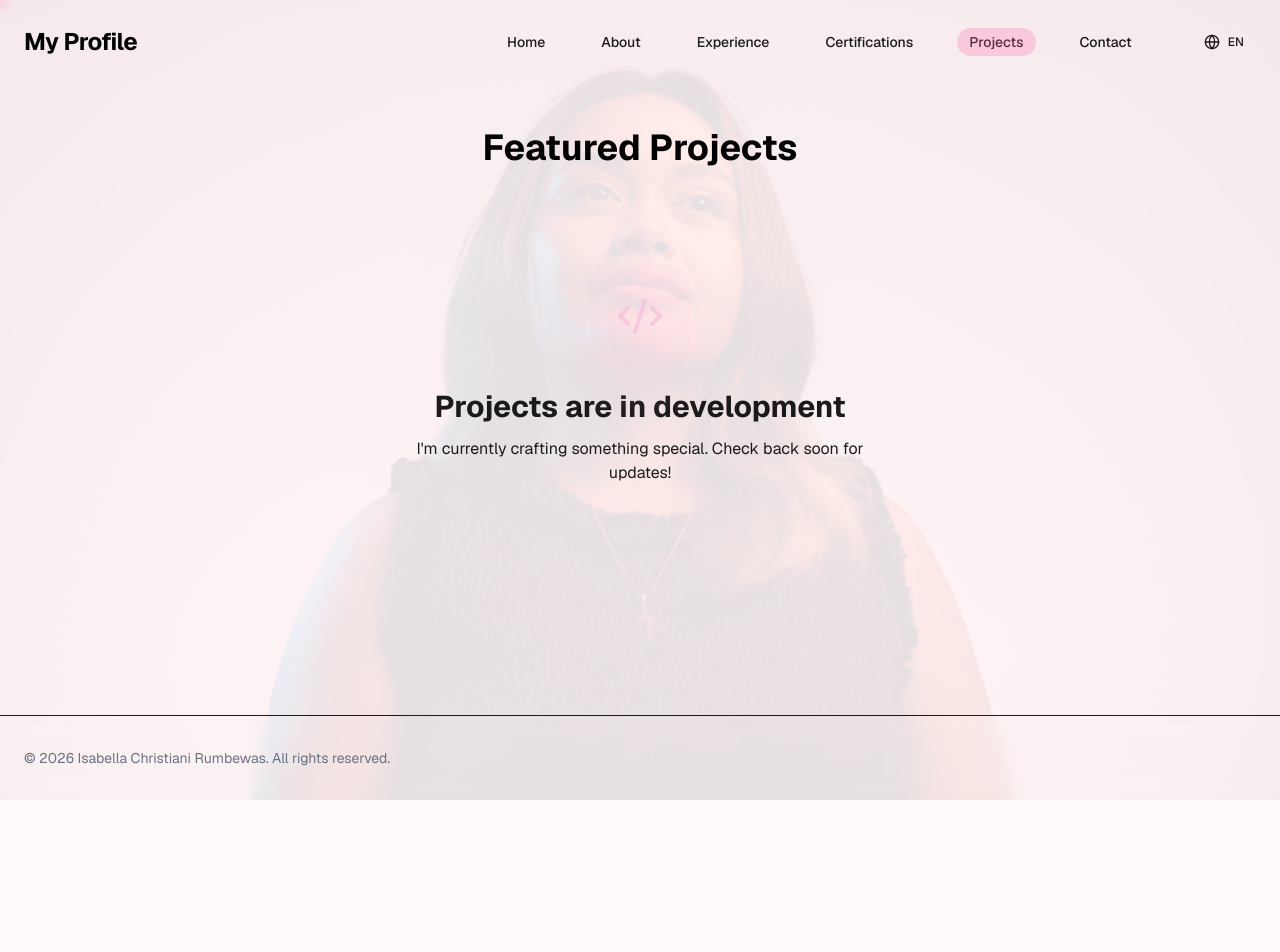
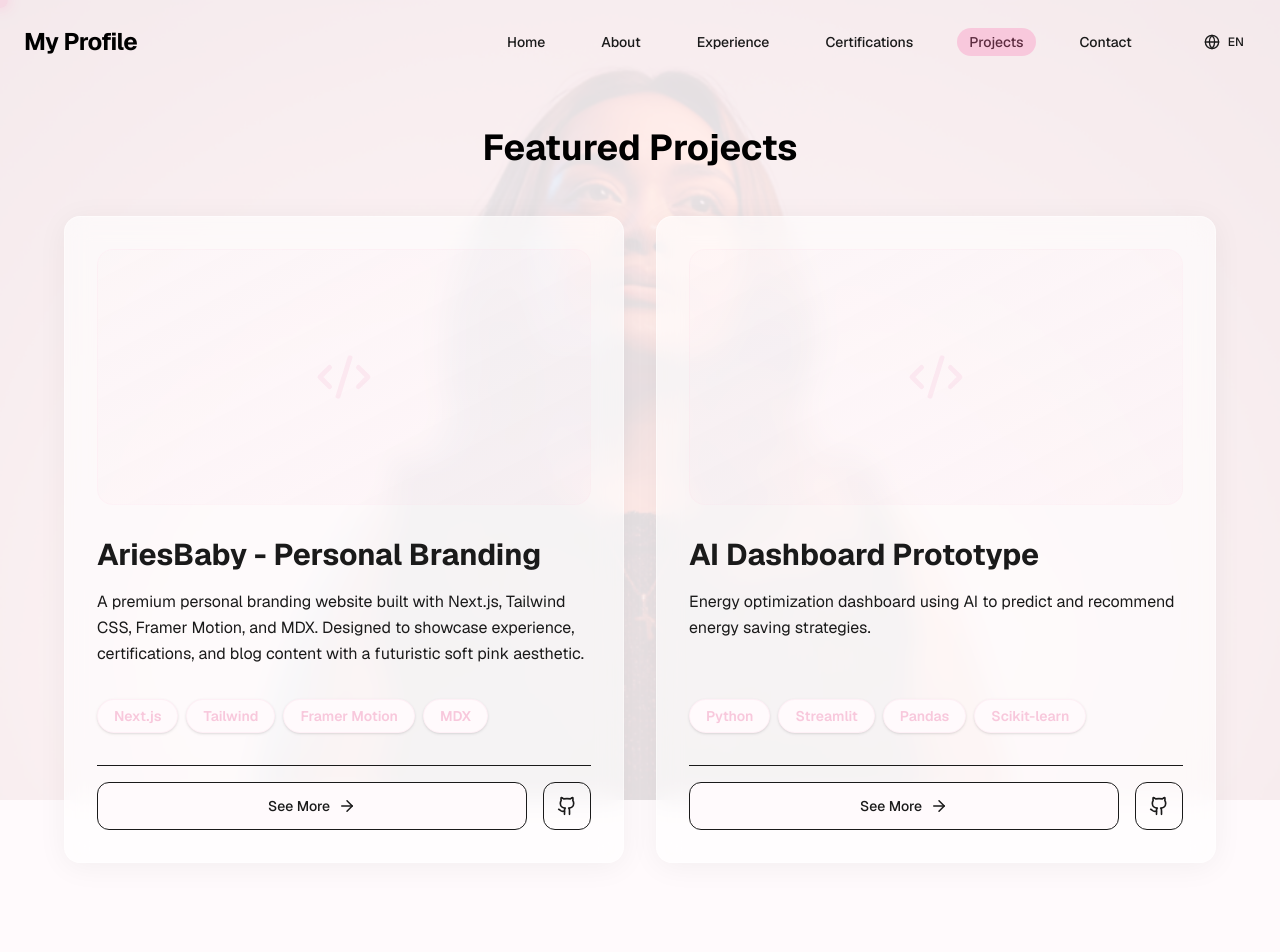
Before and after one commit to longlife4everest/aries-baby, a Next.js app: page /en/projects in a window 1280 px wide. Shown: the top 952 px of the page. Before the commit the page ends 800 px from the top, so only its background shows below. Built offline with nearby package versions, Linux system fonts and the light colour scheme.

Commit message:
edit section about

```diff
--- a/messages/en.json
+++ b/messages/en.json
@@ -85,6 +85,8 @@
   },
   "Common": {
     "readMore": "Read More",
-    "viewAll": "View All"
+    "viewAll": "View All",
+    "seeMore": "See More",
+    "close": "Close"
   }
 }
--- a/messages/id.json
+++ b/messages/id.json
@@ -85,6 +85,8 @@
   },
   "Common": {
     "readMore": "Baca Selengkapnya",
-    "viewAll": "Lihat Semua"
+    "viewAll": "Lihat Semua",
+    "seeMore": "Lihat Detail",
+    "close": "Tutup"
   }
 }
--- a/src/components/layout/Hero.tsx
+++ b/src/components/layout/Hero.tsx
@@ -87,8 +87,7 @@ export function Hero() {
 
               {/* Circular image container */}
               <div className="relative w-full h-full rounded-full border-8 border-background/50 shadow-2xl overflow-hidden flex items-center justify-center bg-accent/20 backdrop-blur-sm">
-
-                <img src="/images/profile.png" alt="Profile" className="w-full h-full object-cover" />
+                <img src="/images/profile2.png" alt="Profile" className="w-full h-full object-cover" />
               </div>
             </div>
           </motion.div>
--- a/src/components/layout/ProjectsGrid.tsx
+++ b/src/components/layout/ProjectsGrid.tsx
@@ -1,50 +1,198 @@
-
 "use client";
 
+import { useState } from 'react';
 import { useTranslations } from 'next-intl';
-import { motion } from "framer-motion";
+import { motion, AnimatePresence } from "framer-motion";
 import { GlassCard } from "@/components/ui/GlassCard";
-import { Github, ExternalLink, Code2 } from "lucide-react";
+import { Github, ExternalLink, Code2, ArrowRight, X } from "lucide-react";
 import { Button } from "@/components/ui/Button";
+
+// Define project structure
+type Project = {
+  id: string;
+  image: string;
+  github: string;
+  demo: string;
+};
 
 export function ProjectsGrid() {
   const t = useTranslations('Projects.items');
   const common = useTranslations('Common');
+  const [selectedProject, setSelectedProject] = useState<Project | null>(null);
 
-  const projects = ['ariesbaby', 'chatgpt'];
+  // Here you can easily add more projects simply by adding the id and configuring the translations in en.json and id.json
+  const projects: Project[] = [
+    {
+      id: 'ariesbaby',
+      image: '', // e.g. '/images/projects/ariesbaby.jpg' (leave empty to show cool placeholder)
+      github: 'https://github.com/rumbewasisabella/aries-baby',
+      demo: '#'
+    },
+    {
+      id: 'chatgpt',
+      image: '',
+      github: 'https://github.com/rumbewasisabella',
+      demo: '#'
+    }
+  ];
 
   return (
-    <div className="flex flex-col items-center justify-center min-h-[40vh] text-center">
+    <>
+      <div className="grid grid-cols-1 lg:grid-cols-2 gap-8 max-w-6xl mx-auto">
+        {projects.map((project, index) => (
           <motion.div
-        initial={{ scale: 0.8, opacity: 0 }}
-        whileInView={{ scale: 1, opacity: 1 }}
-        transition={{ duration: 0.5 }}
+            key={project.id}
+            initial={{ opacity: 0, y: 20 }}
+            whileInView={{ opacity: 1, y: 0 }}
             viewport={{ once: true }}
-        className="relative"
+            transition={{ duration: 0.6, delay: index * 0.2 }}
+            layoutId={`project-container-${project.id}`}
+            className="h-full flex"
           >
-        <div className="absolute inset-0 bg-accent/20 blur-xl rounded-full" />
-        <div className="relative p-6 bg-accent/10 rounded-2xl border border-accent/20 mb-6">
-          <Code2 size={48} className="text-accent" />
+            <GlassCard className="h-full w-full flex flex-col p-6 sm:p-8 overflow-hidden group border-white/40 hover:border-accent/40 shadow-lg hover:shadow-xl transition-all duration-300">
+              {/* Image / Placeholder Container */}
+              <motion.div layoutId={`project-image-${project.id}`} className="relative w-full h-48 sm:h-64 rounded-2xl overflow-hidden mb-8 bg-gradient-to-br from-accent/5 to-accent/10 border border-accent/10 cursor-pointer" onClick={() => setSelectedProject(project)}>
+                {project.image ? (
+                  <img src={project.image} alt={t(`${project.id}.title`)} className="object-cover w-full h-full transform group-hover:scale-105 transition-transform duration-700 ease-out" />
+                ) : (
+                  <div className="absolute inset-0 flex items-center justify-center">
+                    <div className="absolute inset-0 bg-accent/20 blur-3xl rounded-full scale-0 group-hover:scale-150 transition-transform duration-1000 ease-out opacity-0 group-hover:opacity-100"></div>
+                    <Code2 size={64} className="text-accent/30 group-hover:text-accent/70 transition-colors duration-500 z-10 scale-90 group-hover:scale-110" />
+                  </div>
+                )}
+                <div className="absolute inset-0 bg-black/40 opacity-0 group-hover:opacity-100 transition-opacity duration-300 flex items-center justify-center">
+                  <Button variant="secondary" className="rounded-full gap-2 pointer-events-none">
+                    {common('seeMore')} <ArrowRight size={16} />
+                  </Button>
                 </div>
               </motion.div>
 
-      <motion.h3
-        initial={{ y: 20, opacity: 0 }}
-        whileInView={{ y: 0, opacity: 1 }}
-        transition={{ delay: 0.2 }}
-        className="text-2xl md:text-3xl font-bold mb-3"
-      >
-        Projects are in development
+              {/* Content Container */}
+              <div className="flex flex-col flex-grow">
+                <motion.h3 layoutId={`project-title-${project.id}`} className="text-2xl sm:text-3xl font-bold mb-4 group-hover:text-accent transition-colors duration-300">
+                  {t(`${project.id}.title`)}
                 </motion.h3>
 
-      <motion.p
-        initial={{ y: 20, opacity: 0 }}
-        whileInView={{ y: 0, opacity: 1 }}
-        transition={{ delay: 0.3 }}
-        className="text-muted-foreground max-w-md mx-auto"
+                <p className="text-muted-foreground text-sm sm:text-base mb-8 flex-grow leading-relaxed line-clamp-3">
+                  {t(`${project.id}.description`)}
+                </p>
+
+                {/* Tech Stack Tags */}
+                <div className="flex flex-wrap gap-2 mb-8">
+                  {t(`${project.id}.tech`).split(', ').map(tech => (
+                    <span key={tech} className="px-4 py-1.5 text-xs sm:text-sm font-semibold bg-background border border-accent/20 text-accent rounded-full shadow-sm">
+                      {tech}
+                    </span>
+                  ))}
+                </div>
+
+                {/* Action Buttons */}
+                <div className="flex flex-wrap items-center gap-4 mt-auto pt-4 border-t border-border/50">
+                  <Button
+                    onClick={() => setSelectedProject(project)}
+                    variant="outline"
+                    className="flex-1 rounded-xl h-12 hover:bg-accent/10 hover:text-accent border-border transition-colors gap-2"
                   >
-        I'm currently crafting something special. Check back soon for updates!
-      </motion.p>
+                    <span>{common('seeMore')}</span>
+                    <ArrowRight size={18} />
+                  </Button>
+                  <a href={project.github} target="_blank" rel="noopener noreferrer" className="flex-[0.5] sm:flex-none">
+                    <Button variant="ghost" size="icon" className="w-12 h-12 rounded-xl hover:bg-accent/10 hover:text-accent border border-border transition-colors" title="Source Code">
+                      <Github size={20} />
+                    </Button>
+                  </a>
+                  {project.demo !== '#' && (
+                    <a href={project.demo} target="_blank" rel="noopener noreferrer" className="flex-[0.5] sm:flex-none">
+                      <Button size="icon" className="w-12 h-12 rounded-xl bg-accent hover:bg-accent/90 text-primary-foreground shadow-md transition-all" title="Live Demo">
+                        <ExternalLink size={20} />
+                      </Button>
+                    </a>
+                  )}
                 </div>
+              </div>
+            </GlassCard>
+          </motion.div>
+        ))}
+      </div>
+
+      {/* Expanded Modal */}
+      <AnimatePresence>
+        {selectedProject && (
+          <motion.div
+            initial={{ opacity: 0 }}
+            animate={{ opacity: 1 }}
+            exit={{ opacity: 0 }}
+            onClick={() => setSelectedProject(null)}
+            className="fixed inset-0 z-50 flex items-center justify-center bg-black/60 backdrop-blur-md p-4 sm:p-6"
+          >
+            <motion.div
+              layoutId={`project-container-${selectedProject.id}`}
+              className="bg-background/95 dark:bg-zinc-900/95 border border-white/20 dark:border-white/10 rounded-3xl overflow-hidden max-w-4xl w-full max-h-[90vh] shadow-2xl relative flex flex-col md:flex-row overflow-y-auto"
+              onClick={(e) => e.stopPropagation()}
+            >
+              <button
+                onClick={() => setSelectedProject(null)}
+                className="absolute top-4 right-4 p-2 bg-black/50 hover:bg-black/70 text-white rounded-full z-20 transition-colors backdrop-blur-md"
+              >
+                <X size={20} />
+              </button>
+
+              {/* Left Side: Image */}
+              <motion.div layoutId={`project-image-${selectedProject.id}`} className="w-full md:w-1/2 min-h-[300px] md:min-h-full relative bg-accent/5 flex items-center justify-center p-8">
+                {selectedProject.image ? (
+                  <img src={selectedProject.image} alt={t(`${selectedProject.id}.title`)} className="object-cover w-full h-full rounded-2xl shadow-lg" />
+                ) : (
+                  <div className="flex flex-col items-center justify-center text-accent/50">
+                    <Code2 size={100} className="mb-6 opacity-50" />
+                    <p className="font-mono text-sm tracking-widest uppercase opacity-80">Placeholder Image</p>
+                  </div>
+                )}
+              </motion.div>
+
+              {/* Right Side: Details */}
+              <div className="w-full md:w-1/2 p-8 sm:p-10 flex flex-col overflow-y-auto">
+                <motion.h3 layoutId={`project-title-${selectedProject.id}`} className="text-3xl sm:text-4xl font-bold mb-6 text-foreground">
+                  {t(`${selectedProject.id}.title`)}
+                </motion.h3>
+
+                <div className="flex flex-wrap gap-2 mb-8 border-b border-border/50 pb-6">
+                  {t(`${selectedProject.id}.tech`).split(', ').map(tech => (
+                    <span key={tech} className="px-3 py-1 text-xs font-semibold bg-accent/10 text-accent rounded-md">
+                      {tech}
+                    </span>
+                  ))}
+                </div>
+
+                <div className="prose dark:prose-invert prose-p:leading-relaxed prose-p:text-muted-foreground prose-a:text-accent prose-a:no-underline hover:prose-a:underline mb-8 flex-grow">
+                  <p>{t(`${selectedProject.id}.description`)}</p>
+                  <p className="mt-4">
+                    Wait for an upcoming detailed update regarding the features, architecture, and journey of creating this project. When it's ready, those details will appear right here!
+                  </p>
+                </div>
+
+                {/* Modal Action Buttons */}
+                <div className="flex flex-col sm:flex-row gap-4 mt-auto pt-6">
+                  <a href={selectedProject.github} target="_blank" rel="noopener noreferrer" className="flex-1">
+                    <Button variant="outline" className="w-full flex items-center justify-center gap-2 rounded-xl h-14 hover:bg-accent/10 hover:text-accent border-border transition-colors">
+                      <Github size={20} />
+                      <span className="font-semibold">GitHub Repository</span>
+                    </Button>
+                  </a>
+                  {selectedProject.demo !== '#' && (
+                    <a href={selectedProject.demo} target="_blank" rel="noopener noreferrer" className="flex-1">
+                      <Button className="w-full flex items-center justify-center gap-2 rounded-xl h-14 bg-accent hover:bg-accent/90 text-primary-foreground shadow-md transition-all">
+                        <ExternalLink size={20} />
+                        <span className="font-semibold">Live Demo</span>
+                      </Button>
+                    </a>
+                  )}
+                </div>
+              </div>
+
+            </motion.div>
+          </motion.div>
+        )}
+      </AnimatePresence>
+    </>
   );
 }
```
Also changed, not shown: public/images/profile2.png (added). Lines whose indentation alone changed are shown as unchanged.
